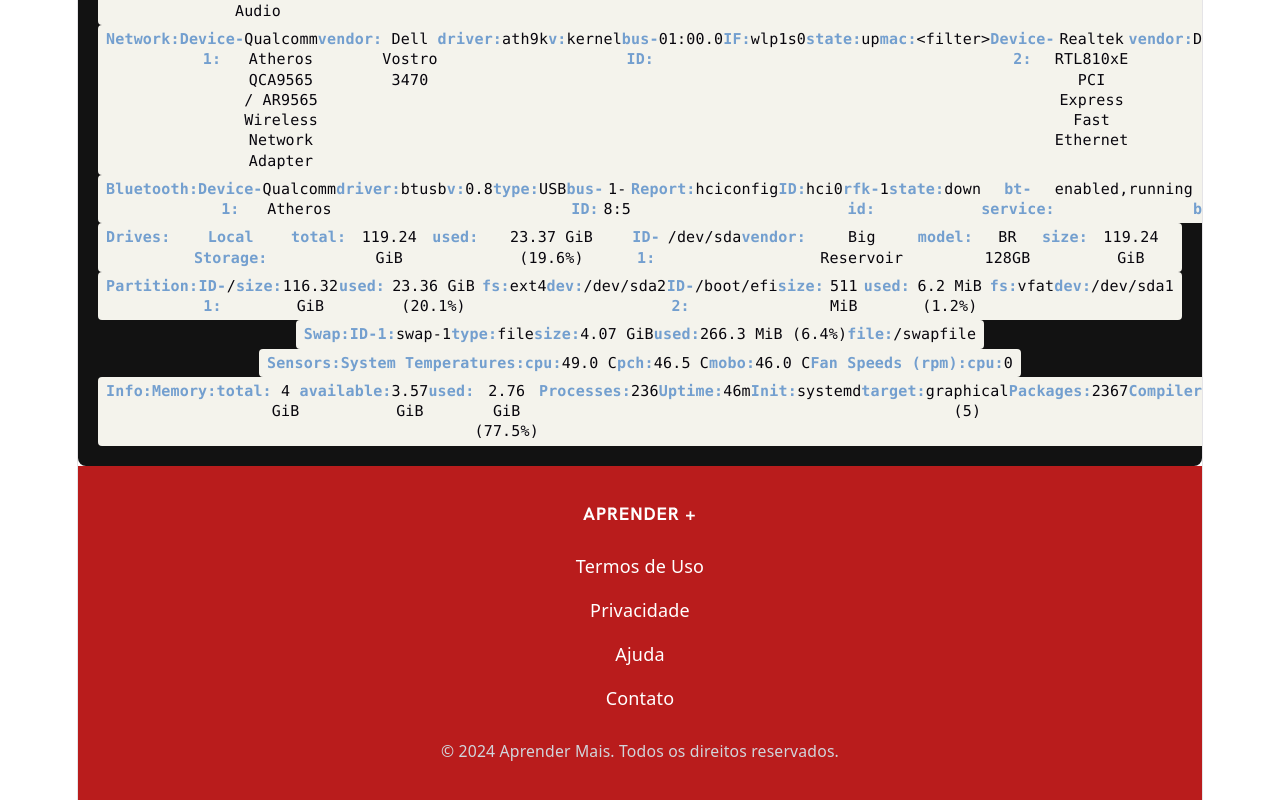
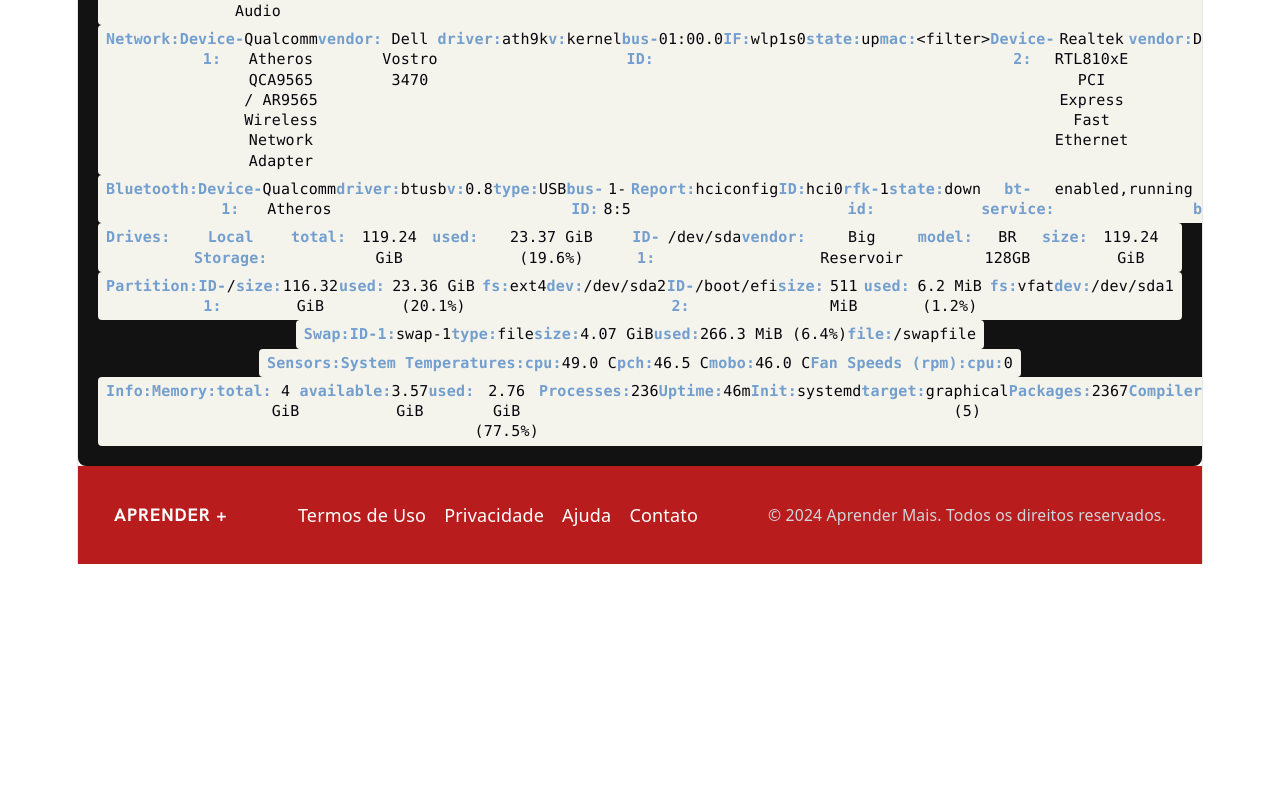
Before and after one commit to Fabio-RH/plataformacursos, a React (Vite) app: page / in a window 1280 px wide. Shown: the part 610-1410 px from the top of the page. After the commit the page ends 1174 px from the top, so only its background shows below. Built offline with nearby package versions, Linux system fonts and the light colour scheme.

Commit message:
Footer feito

```diff
--- a/src/components/shared/Footer/Footer.css
+++ b/src/components/shared/Footer/Footer.css
@@ -5,7 +5,7 @@
 
 .footer .container {
     display: flex;
-    flex-direction: column;
+    flex-direction: row;
     align-items: center;
     justify-content: space-between;
     gap: 1.5rem;
@@ -21,7 +21,7 @@
 
 .footer-nav-list {
     display: flex;
-    flex-direction: column;
+    flex-direction: row;
     align-items: center;
     gap: 1rem;
 }
@@ -39,3 +39,14 @@
     font-size: 0.875rem;
     color: #d1d5db;
 }
+
+/* Responsivo para mobile */
+@media (max-width: 768px){
+    .footer .container{
+        flex-direction: column;
+    }
+    .footer-nav-list{
+        flex-direction: column;
+    }
+
+}
```
Also changed, not shown: 1 other file (tests, documents, lock files or other folders).
